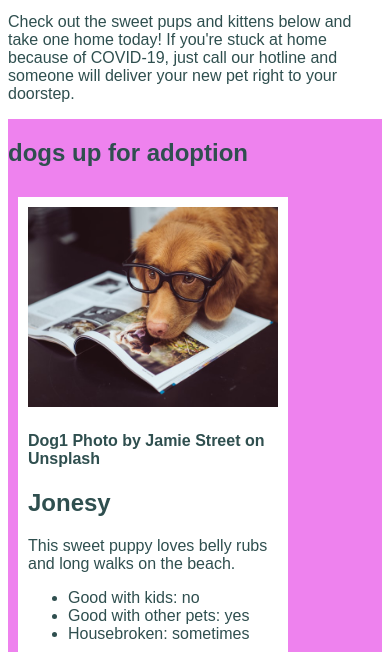
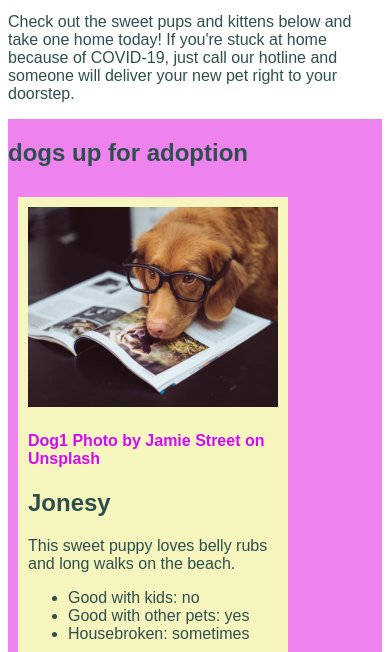
Before and after one commit to alikinsella/animal-shelter, a plain HTML site: page index.html in a window 390 px wide. Shown: the part 192-844 px from the top of the page. Drawn offline with Linux system fonts and the light colour scheme.

Commit message:
add media queries for size of screen

```diff
--- a/css/styles.css
+++ b/css/styles.css
@@ -14,7 +14,6 @@ body {
   flex-wrap: wrap;
   /* height: 700px; */
 }
-
 img {
   width: 250px;
   height: 200px;
@@ -27,6 +26,16 @@ img {
   background-color: white;
 }
 
+@media screen and (max-width: 850px) {
+  h4 {
+    color: #D40BF5;
+  }
+}
+@media screen and (max-width: 480px) {
+  .animal {
+    background-color: #f5f5bd;
+  }
+}
 /* {
   border: 1px solid red;
 }/
```
